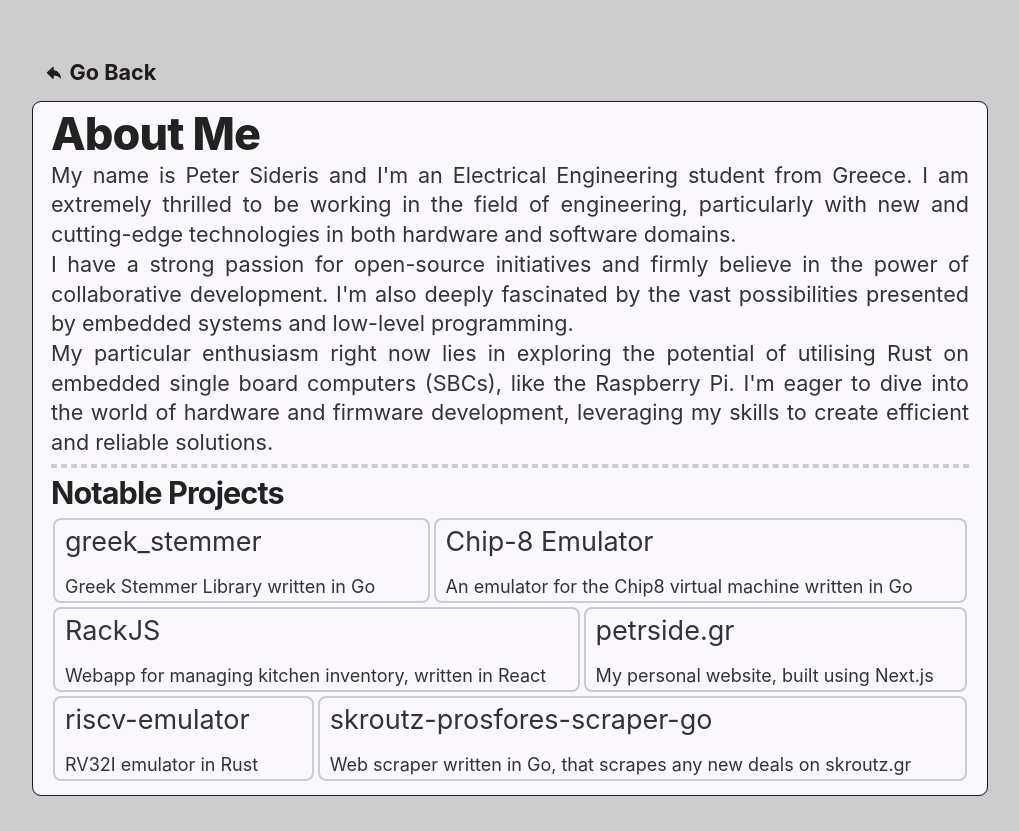
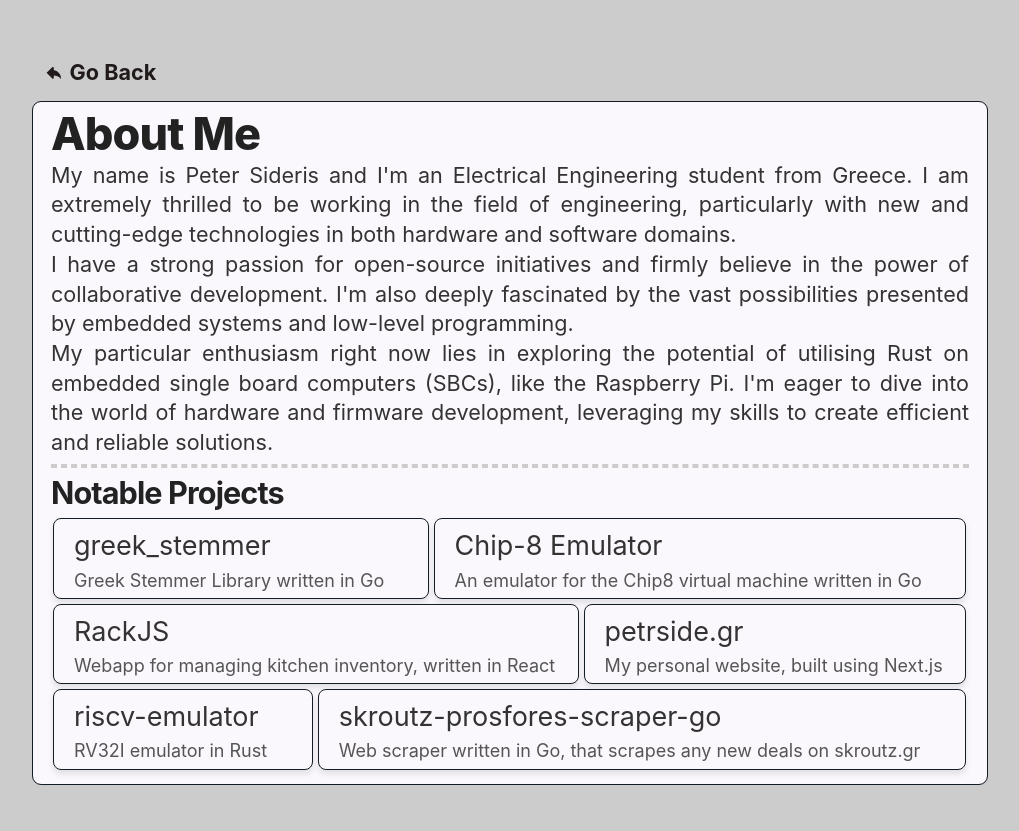
Before and after one commit to petersid2022/petrside, a Next.js app: page /about in a window 1280 px wide. Shown: the whole page, without its empty margins (130-1149 px from the left). Built offline with nearby package versions, Linux system fonts and the light colour scheme.

Commit message:
fix: removed icons

```diff
--- a/components/ProjectCard.tsx
+++ b/components/ProjectCard.tsx
@@ -14,7 +14,7 @@ const ProjectCard: React.FC<ProjectCardProps> = ({ title, description, url }) =>
         <div className={utilStyles.ProjectsBox}>
             <Link style={{ textDecoration: 'none', color: '#333' }} href={url} target="_blank" rel="noopener noreferrer">
                 <div className={utilStyles.projectCard}>
-                    <h2>{title}</h2>
+                    <h1>{title}</h1>
                     <p>{description}</p>
                 </div>
             </Link>
--- a/pages/index.tsx
+++ b/pages/index.tsx
@@ -8,8 +8,6 @@ import Date from '../components/date';
 import WordCount from '../components/wordcount';
 import { getPostData } from '../lib/posts';
 import { RxDotFilled } from 'react-icons/rx';
-import { BsCalendar2Date } from 'react-icons/bs';
-import { BsClockHistory } from 'react-icons/bs';
 
 interface HomeProps {
     allPostsData: {
@@ -63,10 +61,8 @@ export default function Home({ allPostsData }: HomeProps) {
                             <h1 className={utilStyles.postLink}>{latestPost.title}</h1>
                         </Link>
                         <div style={{ display: 'flex', alignItems: 'center' }} className={utilStyles.lightText}>
-                            <span style={{ marginRight: '4px', fontSize: '16px' }}><BsCalendar2Date /></span>
                             <Date dateString={latestPost.date} />
-                            <span style={{ marginLeft: '6px', marginRight: '6px', fontSize: '8px' }}><RxDotFilled /></span>
-                            <span style={{ marginRight: '4px', fontSize: '16px' }}><BsClockHistory /></span>
+                            <span style={{ marginLeft: '3px', marginRight: '3px', fontSize: '10px' }}><RxDotFilled /></span>
                             <span>
                                 <WordCount input={latestPost.contentHtml} /> min read
                             </span>
--- a/pages/posts/[id].tsx
+++ b/pages/posts/[id].tsx
@@ -6,8 +6,6 @@ import WordCount from '../../components/wordcount';
 import utilStyles from '../../styles/utils.module.css';
 import { GetStaticProps, GetStaticPaths } from 'next';
 import { RxDotFilled } from 'react-icons/rx';
-import { BsCalendar2Date } from 'react-icons/bs';
-import { BsClockHistory } from 'react-icons/bs';
 
 export default function Post({
     postData,
@@ -26,13 +24,11 @@ export default function Post({
             </Head>
             <section className={utilStyles.PostSection}>
                 <article>
-                    <h1 style={{ marginTop: '-20px' }} className={utilStyles.headingPostTitleId}>{postData.title}</h1>
-                    <div style={{ marginTop: '8px', marginBottom: '4px' }} className={utilStyles.lightText}>
-                        <div style={{ display: 'flex', alignItems: 'center', justifyContent: 'flex-end' }}>
-                            <span style={{ marginRight: '4px', fontSize: '16px' }}><BsCalendar2Date /></span>
+                    <h1 className={utilStyles.headingPostTitleId}>{postData.title}</h1>
+                    <div style={{ marginTop:'12px' }} className={utilStyles.lightText}>
+                        <div style={{ display: 'flex', alignItems: 'center', justifyContent: 'start' }}>
                             <Date dateString={postData.date} />
-                            <span style={{ marginLeft: '6px', marginRight: '6px', fontSize: '8px' }}><RxDotFilled /></span>
-                            <span style={{ marginRight: '4px', fontSize: '16px' }}><BsClockHistory /></span>
+                            <span style={{ marginLeft: '3px', marginRight: '3px', fontSize: '10px' }}><RxDotFilled /></span>
                             <span>
                                 <WordCount input={postData.contentHtml} /> min read
                             </span>
@@ -40,7 +36,6 @@ export default function Post({
                     </div>
                     <div
                         className={utilStyles.content}
-                        style={{ marginBottom: '-0.85rem' }}
                         dangerouslySetInnerHTML={{ __html: postData.contentHtml }}
                     />
                 </article>
--- a/pages/posts/index.tsx
+++ b/pages/posts/index.tsx
@@ -5,8 +5,6 @@ import Layout from '../../components/layout';
 import utilStyles from '../../styles/utils.module.css';
 import { getAllPostIds, getPostData } from '../../lib/posts';
 import WordCount from '../../components/wordcount';
-import { BsClockHistory } from 'react-icons/bs';
-import { BsCalendar2Date } from 'react-icons/bs';
 import { RxDotFilled } from 'react-icons/rx';
 
 interface PostData {
@@ -37,7 +35,6 @@ export default function PostsPage({ allPostsData }: PostsPageProps) {
                                 <div className={utilStyles.SoftBorderAroundAllPost}>
                                     <h1 style={{ textDecoration: 'none' }} className={utilStyles.postLink}>{post.title}</h1>
                                     <div style={{ display: 'flex', alignItems: 'center' }} className={utilStyles.lightText}>
-                                        <span style={{ marginRight: '4px', fontSize: '16px' }}><BsCalendar2Date /></span>
                                         <div >
                                             {new Date(post.date).toLocaleDateString('en-GB', {
                                                 day: '2-digit',
@@ -45,8 +42,7 @@ export default function PostsPage({ allPostsData }: PostsPageProps) {
                                                 year: 'numeric',
                                             })}
                                         </div>
-                                        <span style={{ marginLeft: '6px', marginRight: '6px', fontSize: '8px' }}><RxDotFilled /></span>
-                                        <span style={{ marginRight: '4px', fontSize: '16px' }}><BsClockHistory /></span>
+                                        <span style={{ marginLeft: '3px', marginRight: '3px', fontSize: '10px' }}><RxDotFilled /></span>
                                         <span>
                                             <WordCount input={post.contentHtml} /> min read
                                         </span>
--- a/styles/utils.module.css
+++ b/styles/utils.module.css
@@ -24,21 +24,31 @@
 }
 
 .projectCard {
+  border: 1px solid #141d26;
   width: auto;
-  padding: 0px 10px;
+  padding: 5px 20px;
   overflow-wrap: break-word;
+  background-color: #fbf8fd;
+  border-radius: 8px;
+  box-shadow: 0 4px 6px rgba(0, 0, 0, 0.1);
+  transition: transform 0.2s;
 }
 
-.projectCard h2 {
+.projectCard:hover {
+  transform: scale(1.02);
+}
+
+.projectCard h1 {
   font-size: 1.5rem;
   overflow-wrap: break-word;
-  margin-bottom: 0.5rem;
+  color: #333;
 }
 
 .projectCard p {
   font-size: 1rem;
   overflow-wrap: break-word;
-  color: #333;
+  color: #555;
+  line-height: 1.4;
 }
 
 .headingXl {
@@ -159,10 +169,7 @@
 
 .PostSection {
   border: 1px solid #141d26;
-  padding-top: 1.8rem;
-  padding-left: 1.2rem;
-  padding-right: 1.2rem;
-  padding-bottom: 1.5rem;
+  padding: 1rem 1.2rem 1rem;
   background-color: #fbf8fd;
   border-radius: 8px;
 }
@@ -279,6 +286,7 @@
 
 .content {
   font-size: 1.2rem;
+  text-align: justify;
   line-height: 1.6;
   color: #333;
 }
@@ -301,8 +309,9 @@
   border-color: #CCC;
   border-width: 2px;
   border-style: solid;
+  text-align: left;
   padding: 0.2em 0.5em 0.2em;
-  margin: 0.5em 0;
+  margin: 0.5rem 0rem;
   background-color: #f9f9f9;
 }
 
@@ -426,7 +435,7 @@
   width: auto;
   background-color: #fbf8fd;
   text-decoration: none;
-  transition: transform 0.1s ease-in-out, box-shadow 0.1s ease-in-out;
+  transition: transform 0.05s ease-in-out, box-shadow 0.05s ease-in-out;
 }
 
 .SoftBorderAroundLatestPost:hover {
@@ -438,9 +447,7 @@
   flex-grow: 1;
   justify-content: center;
   text-decoration: none;
-  border: 2px solid #ccc;
-  border-radius: 8px;
-  margin: 0px 2px 4px 2px;
+  margin: 0px 3px 5px 2px;
   transition: transform 0.1s ease-in-out, box-shadow 0.1s ease-in-out;
 }
 
@@ -562,6 +569,7 @@
   .lightText {
     color: #666;
     margin-top: -5px;
+    text-decoration: none;
   }
 
   .borderCircle {
```
